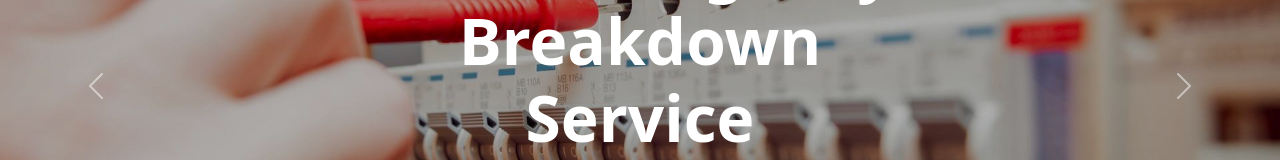
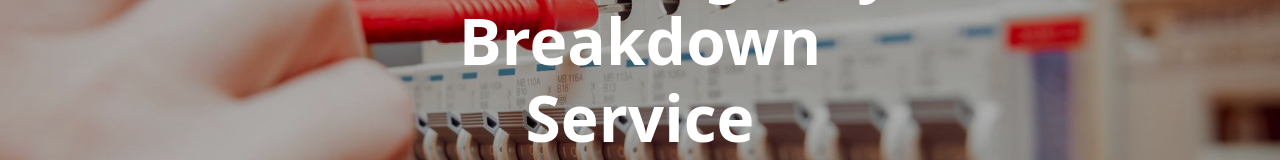
Before and after one commit to kevin-peiris/emergency-service, an Angular app: page / in a window 1280 px wide. Shown: the part 310-470 px from the top of the page. Built offline with nearby package versions, Linux system fonts and the light colour scheme.

Commit message:
removed carousel control btns

```diff
--- a/src/app/pages/homepage/homepage.component.html
+++ b/src/app/pages/homepage/homepage.component.html
@@ -72,14 +72,7 @@
         </div>
     </div>
 
-    <button class="carousel-control-prev" type="button" data-bs-target="#heroCarousel" data-bs-slide="prev">
-        <span class="carousel-control-prev-icon"></span>
-        <span class="visually-hidden">Previous</span>
-    </button>
-    <button class="carousel-control-next" type="button" data-bs-target="#heroCarousel" data-bs-slide="next">
-        <span class="carousel-control-next-icon"></span>
-        <span class="visually-hidden">Next</span>
-    </button>
+
 </div>
 
 <!-- Service Features -->
```
